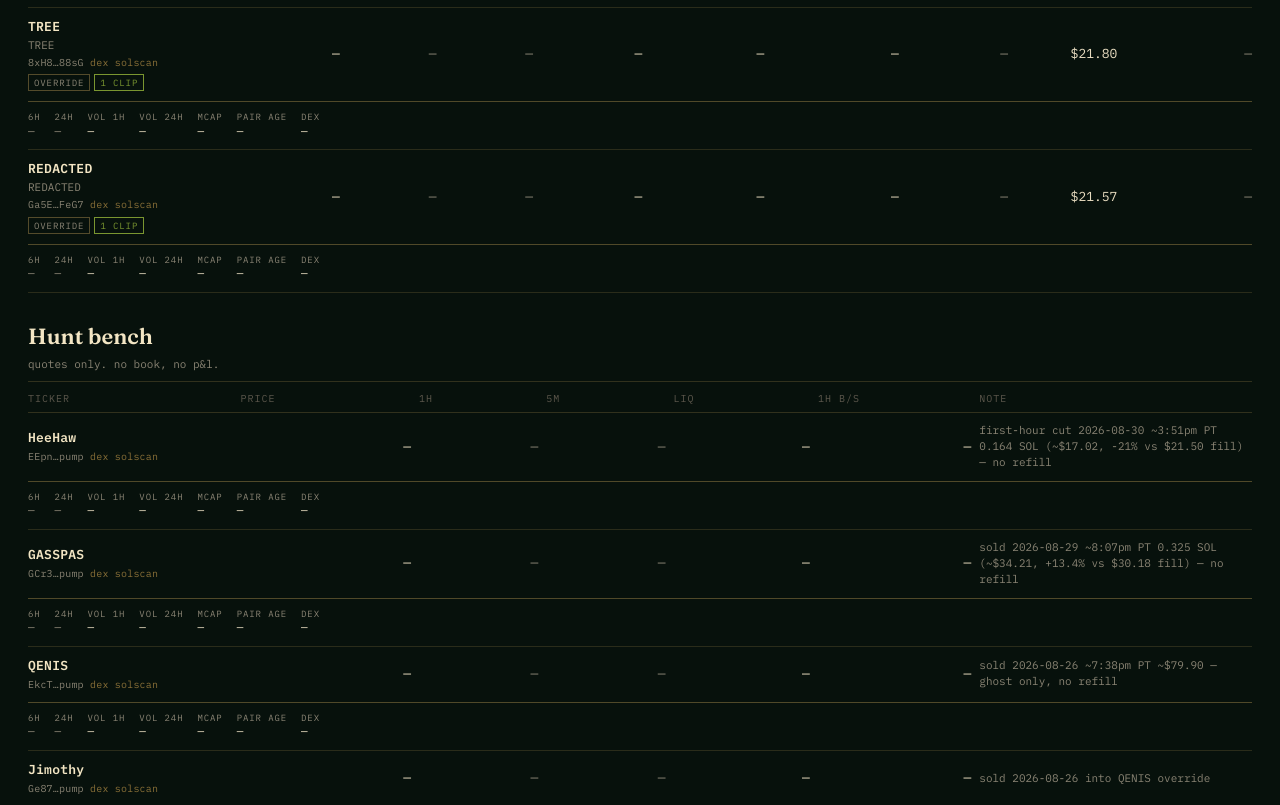
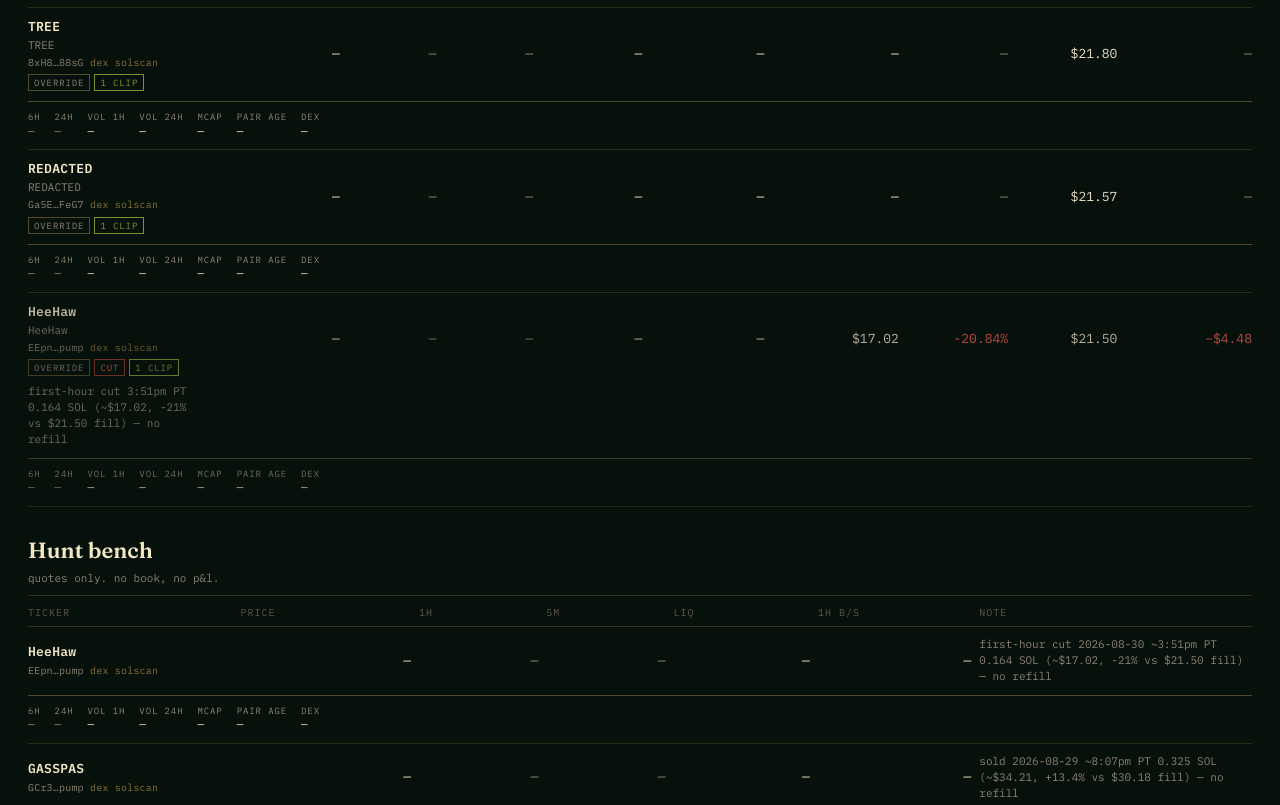
Before and after one commit to sparkmediaai/coins-desk, a plain HTML site: page index.html in a window 1280 px wide. Shown: the part 845-1650 px from the top of the page. Drawn offline with Linux system fonts and the light colour scheme; no server answers.

Commit message:
desk: show cut clips on Tape with realized P&L

```diff
--- a/app.js
+++ b/app.js
@@ -186,7 +186,8 @@ function badgesFor(pos) {
   if (pos.fill_price_estimated) wrap.appendChild(el("span", "badge est", "EST"));
   for (const flag of pos.flags || []) {
     const name = String(flag).toUpperCase();
-    wrap.appendChild(el("span", "badge" + (name === "WHIP" ? " whip" : ""), name));
+    const extra = name === "WHIP" ? " whip" : name === "CUT" ? " cut" : "";
+    wrap.appendChild(el("span", "badge" + extra, name));
   }
   if (pos.clips) {
     wrap.appendChild(
@@ -316,14 +317,16 @@ async function fetchToken(mint) {
   return mainPair(data.pairs);
 }
 
-function renderTape(positions, quotes) {
+function renderTape(positions, closed, quotes) {
   const root = $("tape");
   root.replaceChildren();
-  if (!positions || !positions.length) {
+  const open = positions || [];
+  const done = closed || [];
+  if (!open.length && !done.length) {
     root.appendChild(el("div", "row muted", "No positions."));
     return;
   }
-  for (const pos of positions) {
+  for (const pos of open) {
     const f = pairFields(quoteOf(quotes, pos.mint));
     const clip = liveClip(pos, f.price);
     const fillUsd = num(pos.fill_usd);
@@ -352,6 +355,40 @@ function renderTape(positions, quotes) {
     metrics.appendChild(metric("fill", fmtUsd(fillUsd)));
     metrics.appendChild(metric("p&l", pnlFmt.text, pnlFmt.cls));
     row.appendChild(metrics);
+    row.appendChild(rowMore(f));
+    root.appendChild(row);
+  }
+  for (const pos of done) {
+    const f = pairFields(quoteOf(quotes, pos.mint));
+    const fillUsd = num(pos.fill_usd);
+    const soldUsd = num(pos.sold_usd);
+    const pnl = soldUsd != null && fillUsd != null ? soldUsd - fillUsd : null;
+    const vsFillPct =
+      soldUsd != null && fillUsd != null && fillUsd !== 0 ? ((soldUsd - fillUsd) / fillUsd) * 100 : null;
+    const h1 = fmtPct(f.h1);
+    const m5 = fmtPct(f.m5);
+    const vs = fmtPct(vsFillPct);
+    const pnlFmt = signedUsd(pnl);
+    const flags = Object.assign({}, pos, { flags: Array.from(new Set([...(pos.flags || []), "CUT"])) });
+
+    const row = el("div", "row cut");
+    const id = tickerCell(flags);
+    const badges = badgesFor(flags);
+    if (badges) id.appendChild(badges);
+    row.appendChild(id);
+
+    const metrics = el("div", "row-metrics");
+    metrics.appendChild(metric("price", f.price == null ? "—" : "$" + fmtPx(f.price)));
+    metrics.appendChild(metric("1h", h1.text, h1.cls));
+    metrics.appendChild(metric("5m", m5.text, m5.cls));
+    metrics.appendChild(metric("liq", fmtLiq(f.liq)));
+    metrics.appendChild(metric("1h b/s", bs(f)));
+    metrics.appendChild(metric("clip", fmtUsd(soldUsd)));
+    metrics.appendChild(metric("vs fill", vs.text, vs.cls));
+    metrics.appendChild(metric("fill", fmtUsd(fillUsd)));
+    metrics.appendChild(metric("p&l", pnlFmt.text, pnlFmt.cls));
+    row.appendChild(metrics);
+    if (pos.note) row.appendChild(el("div", "row-note", pos.note));
     row.appendChild(rowMore(f));
     root.appendChild(row);
   }
@@ -513,7 +550,7 @@ function renderAll(fillsData, quotes, solUsd) {
   const w = $("wallet");
   if (w) w.textContent = shortWallet(fillsData.desk && fillsData.desk.wallet);
   renderTicks(fillsData.positions, fillsData.hunt, fillsData.watch, quotes, solUsd);
-  renderTape(fillsData.positions, quotes);
+  renderTape(fillsData.positions, fillsData.closed, quotes);
   renderHunt(fillsData.hunt, quotes);
   renderWatch(fillsData.watch, quotes);
   renderBook(fillsData, quotes, solUsd);
@@ -530,7 +567,7 @@ async function refresh() {
   }
 
   const mints = new Set([WSOL]);
-  for (const list of [fills.positions, fills.hunt, fills.watch]) {
+  for (const list of [fills.positions, fills.closed, fills.hunt, fills.watch]) {
     for (const row of list || []) {
       if (row.mint) mints.add(row.mint);
     }
--- a/style.css
+++ b/style.css
@@ -439,3 +439,6 @@ h1 {
 @media (prefers-reduced-motion: reduce) {
   .tick-stripe { animation: none; }
 }
+
+.badge.cut { color: var(--chip-red); border-color: var(--chip-dim); }
+.row.cut { opacity: 0.78; }
```
